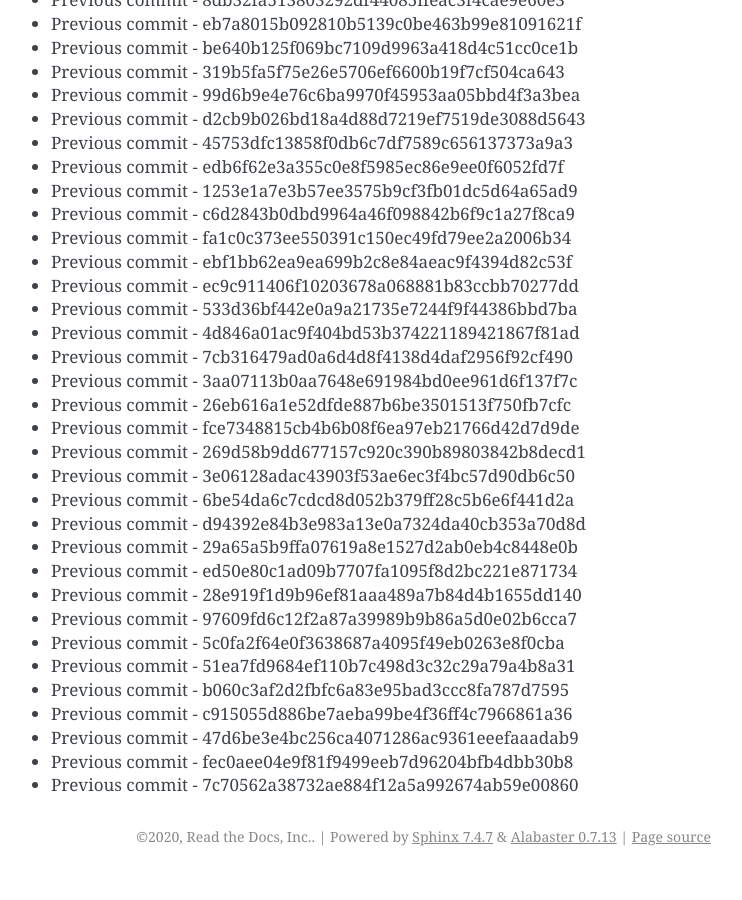
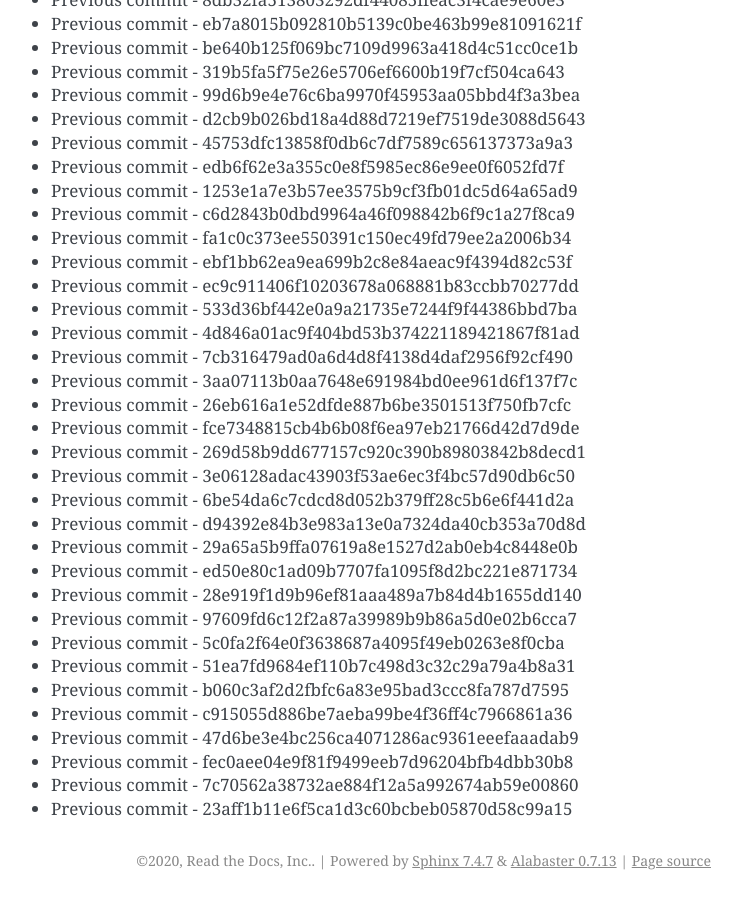
Before and after one commit to readthedocs/rtd-git-stresstest, a Sphinx documentation site: the page built from docs/updates.rst, in a window 1280 px wide and 900 px high, scrolled down 79899 px. Shown: the whole window, without its empty margins (399-1141 px from the left). Built offline with Sphinx 7.4.7, drawn with Linux system fonts in a browser that asks for light colours; before the commit the page ends 80775 px from its top, so only the background shows below that.

Commit message:
Generating commit from previous: 23aff1b11e6f5ca1d3c60bcbeb05870d58c99a15

```diff
--- a/docs/updates.rst
+++ b/docs/updates.rst
@@ -3389,3 +3389,4 @@ It can be tested for any performance characteristics.
 * Previous commit - 47d6be3e4bc256ca4071286ac9361eeefaaadab9
 * Previous commit - fec0aee04e9f81f9499eeb7d96204bfb4dbb30b8
 * Previous commit - 7c70562a38732ae884f12a5a992674ab59e00860
+* Previous commit - 23aff1b11e6f5ca1d3c60bcbeb05870d58c99a15
```
